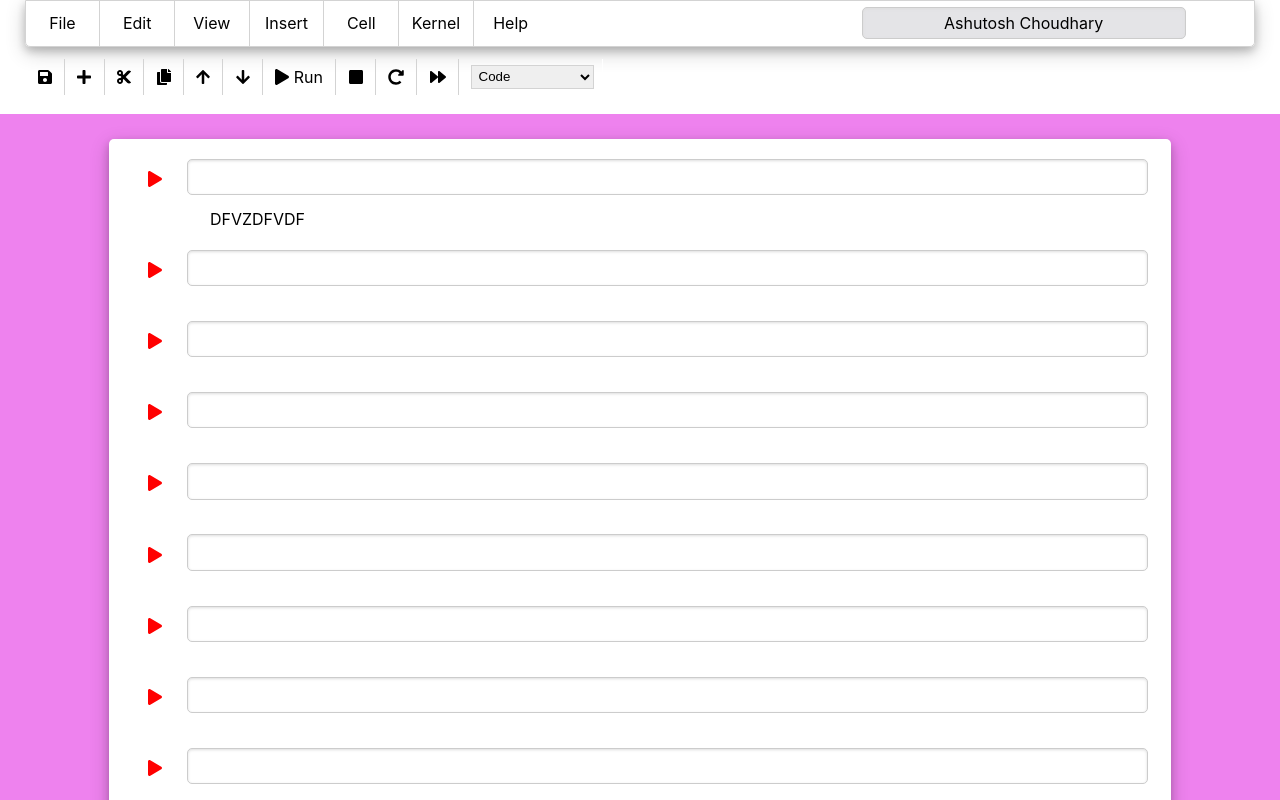
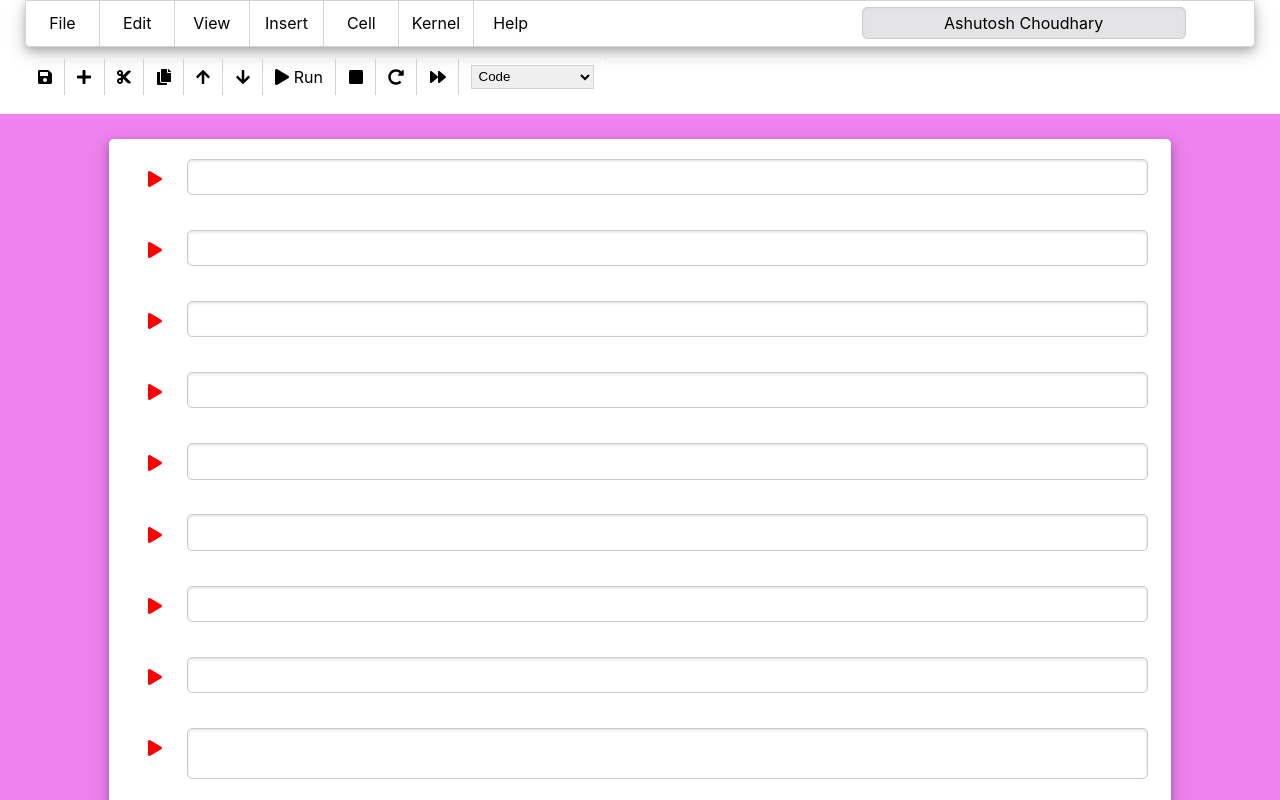
Before and after one commit to ChoudharyAshutosh/laait_frontend, a React (Create React App) app: page / in a window 1280 px wide. Built offline with nearby package versions, Linux system fonts and the light colour scheme.

Commit message:
setted up dynamic height for code input tag

```diff
--- a/src/CodeArea.js
+++ b/src/CodeArea.js
@@ -3,6 +3,14 @@ import { FontAwesomeIcon } from '@fortawesome/react-fontawesome'
 import { faPlay } from '@fortawesome/free-solid-svg-icons'
 import './CodeArea.css';
 export default function CodeArea(){
+    const updateRowNo=(event)=>{
+     //   console.log(event.target.value.charCodeAt(event.target.value.length-1))
+     //   console.log(event.key,event.charCode,event.keyCode)
+        if((event.charCode===8 || event.keyCode===8) && event.target.value.charCodeAt(event.target.value.length-1)===10)
+            event.target.rows=event.target.rows-1;
+        else if(event.charCode===13 || event.keyCode===13)
+            event.target.rows=event.target.rows+1;
+    }
     return(
         <div className="codearea">
             <div className="code-container">
@@ -10,16 +18,7 @@ export default function CodeArea(){
                     <div className="code-input">
                         <div className="play-icon"><FontAwesomeIcon icon={faPlay} /></div>
                         <div className="code-line-container">
-                            <textarea className="code" rows={1} autocorrect="off" autocapitalize="none" spellcheck="false" tabindex="0" wrap="off"></textarea>
-                        </div>
-                    </div>
-                    <div className="code-output">DFVZDFVDF</div>
-                </div>
-                <div className="code-line">
-                    <div className="code-input">
-                        <div className="play-icon"><FontAwesomeIcon icon={faPlay} /></div>
-                        <div className="code-line-container">
-                            <textarea className="code" rows={1} autocorrect="off" autocapitalize="none" spellcheck="false" tabindex="0" wrap="off"></textarea>
+                            <textarea onKeyDown={updateRowNo} className="code" rows={1} autoCorrect="off" autoCapitalize="none" spellCheck="false" tabIndex="0" wrap="off"></textarea>
                         </div>
                     </div>
                     <div className="code-output"></div>
@@ -28,7 +27,7 @@ export default function CodeArea(){
                     <div className="code-input">
                         <div className="play-icon"><FontAwesomeIcon icon={faPlay} /></div>
                         <div className="code-line-container">
-                            <textarea className="code" rows={1} autocorrect="off" autocapitalize="none" spellcheck="false" tabindex="0" wrap="off"></textarea>
+                            <textarea onKeyDown={updateRowNo} className="code" rows={1} autoCorrect="off" autoCapitalize="none" spellCheck="false" tabIndex="0" wrap="off"></textarea>
                         </div>
                     </div>
                     <div className="code-output"></div>
@@ -37,7 +36,7 @@ export default function CodeArea(){
                     <div className="code-input">
                         <div className="play-icon"><FontAwesomeIcon icon={faPlay} /></div>
                         <div className="code-line-container">
-                            <textarea className="code" rows={1} autocorrect="off" autocapitalize="none" spellcheck="false" tabindex="0" wrap="off"></textarea>
+                            <textarea onKeyDown={updateRowNo} className="code" rows={1} autoCorrect="off" autoCapitalize="none" spellCheck="false" tabIndex="0" wrap="off"></textarea>
                         </div>
                     </div>
                     <div className="code-output"></div>
@@ -46,7 +45,7 @@ export default function CodeArea(){
                     <div className="code-input">
                         <div className="play-icon"><FontAwesomeIcon icon={faPlay} /></div>
                         <div className="code-line-container">
-                            <textarea className="code" rows={1} autocorrect="off" autocapitalize="none" spellcheck="false" tabindex="0" wrap="off"></textarea>
+                            <textarea onKeyDown={updateRowNo} className="code" rows={1} autoCorrect="off" autoCapitalize="none" spellCheck="false" tabIndex="0" wrap="off"></textarea>
                         </div>
                     </div>
                     <div className="code-output"></div>
@@ -55,7 +54,7 @@ export default function CodeArea(){
                     <div className="code-input">
                         <div className="play-icon"><FontAwesomeIcon icon={faPlay} /></div>
                         <div className="code-line-container">
-                            <textarea className="code" rows={1} autocorrect="off" autocapitalize="none" spellcheck="false" tabindex="0" wrap="off"></textarea>
+                            <textarea onKeyDown={updateRowNo} className="code" rows={1} autoCorrect="off" autoCapitalize="none" spellCheck="false" tabIndex="0" wrap="off"></textarea>
                         </div>
                     </div>
                     <div className="code-output"></div>
@@ -64,7 +63,7 @@ export default function CodeArea(){
                     <div className="code-input">
                         <div className="play-icon"><FontAwesomeIcon icon={faPlay} /></div>
                         <div className="code-line-container">
-                            <textarea className="code" rows={1} autocorrect="off" autocapitalize="none" spellcheck="false" tabindex="0" wrap="off"></textarea>
+                            <textarea onKeyDown={updateRowNo} className="code" rows={1} autoCorrect="off" autoCapitalize="none" spellCheck="false" tabIndex="0" wrap="off"></textarea>
                         </div>
                     </div>
                     <div className="code-output"></div>
@@ -73,7 +72,7 @@ export default function CodeArea(){
                     <div className="code-input">
                         <div className="play-icon"><FontAwesomeIcon icon={faPlay} /></div>
                         <div className="code-line-container">
-                            <textarea className="code" rows={1} autocorrect="off" autocapitalize="none" spellcheck="false" tabindex="0" wrap="off"></textarea>
+                            <textarea onKeyDown={updateRowNo} className="code" rows={1} autoCorrect="off" autoCapitalize="none" spellCheck="false" tabIndex="0" wrap="off"></textarea>
                         </div>
                     </div>
                     <div className="code-output"></div>
@@ -82,7 +81,16 @@ export default function CodeArea(){
                     <div className="code-input">
                         <div className="play-icon"><FontAwesomeIcon icon={faPlay} /></div>
                         <div className="code-line-container">
-                            <textarea className="code" rows={1} autocorrect="off" autocapitalize="none" spellcheck="false" tabindex="0" wrap="off"></textarea>
+                            <textarea onKeyDown={updateRowNo} className="code" rows={1} autoCorrect="off" autoCapitalize="none" spellCheck="false" tabIndex="0" wrap="off"></textarea>
+                        </div>
+                    </div>
+                    <div className="code-output"></div>
+                </div>
+                <div className="code-line">
+                    <div className="code-input">
+                        <div className="play-icon"><FontAwesomeIcon icon={faPlay} /></div>
+                        <div className="code-line-container">
+                            <textarea onKeyDown={updateRowNo} className="code" rows={2} autoCorrect="off" autoCapitalize="none" spellCheck="false" tabIndex="0" wrap="off"></textarea>
                         </div>
                     </div>
                     <div className="code-output"></div>
```
